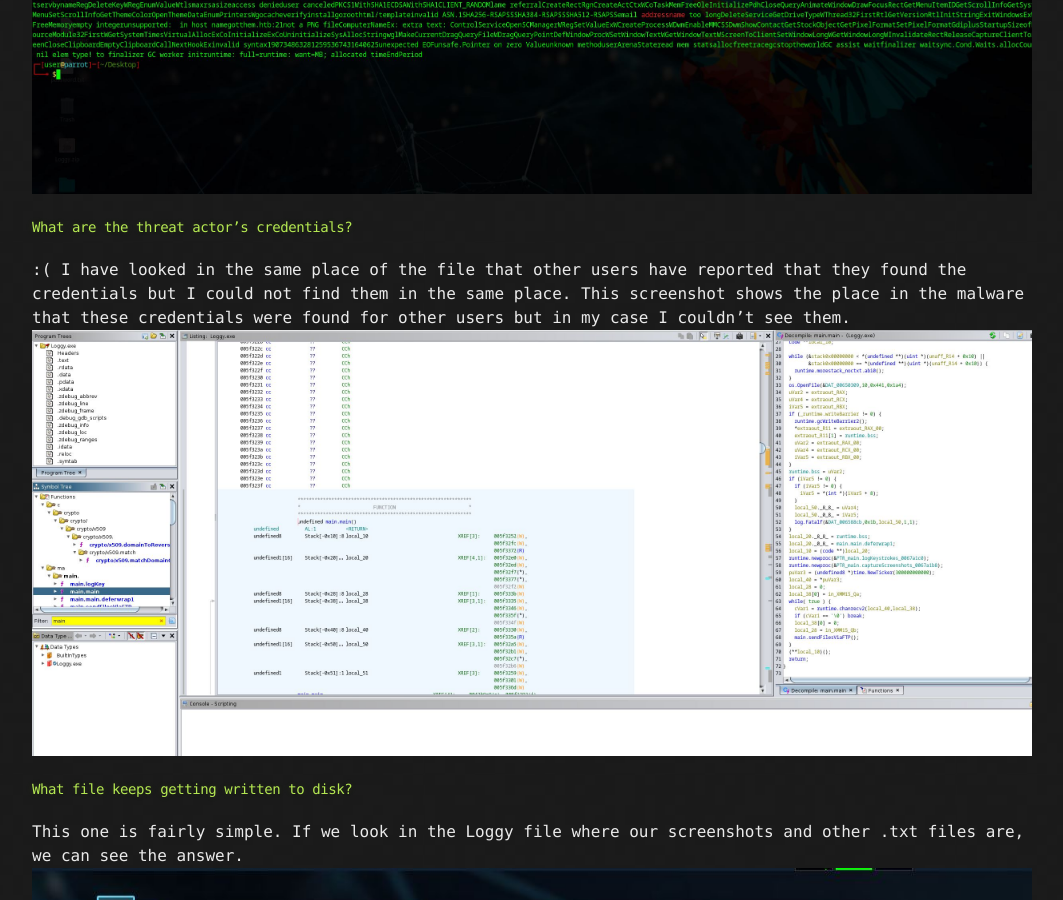
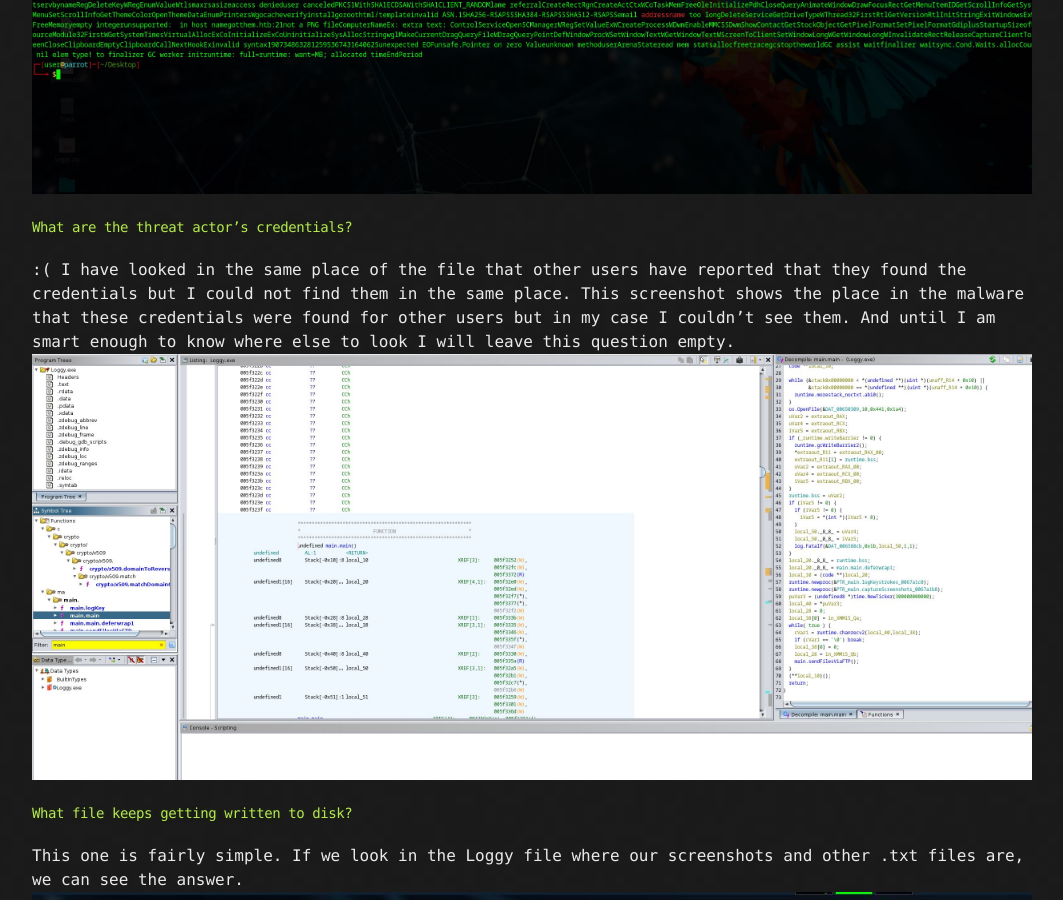
Before and after one commit to CyberCasquatch/cybercasquatch.github.io, a Jekyll site: the page built from _posts/Walkthroughs/2025-05-12-loggy-sherlock.md, in a window 1280 px wide and 900 px high, scrolled down 6674 px. Shown: the whole window, without its empty margins (108-1171 px from the left). Built offline with Jekyll 4.4.1, drawn with Linux system fonts in a browser that asks for light colours; the repository's description, which GitHub fills in, is left out.

Commit message:
Update 2025-05-12-loggy-sherlock.md

```diff
--- a/_posts/Walkthroughs/2025-05-12-loggy-sherlock.md
+++ b/_posts/Walkthroughs/2025-05-12-loggy-sherlock.md
@@ -100,6 +100,7 @@ strings Loggy.exe | grep -i "addressname"
 #### What are the threat actor’s credentials?
 :( I have looked in the same place of the file that other users have reported that they found the credentials but I could not find them in the same place.
 This screenshot shows the place in the malware that these credentials were found for other users but in my case I couldn't see them.
+And until I am smart enough to know where else to look I will leave this question empty.
 ![Task 7](/assets/images/Loggy/task7a.JPG)
 
 
```
